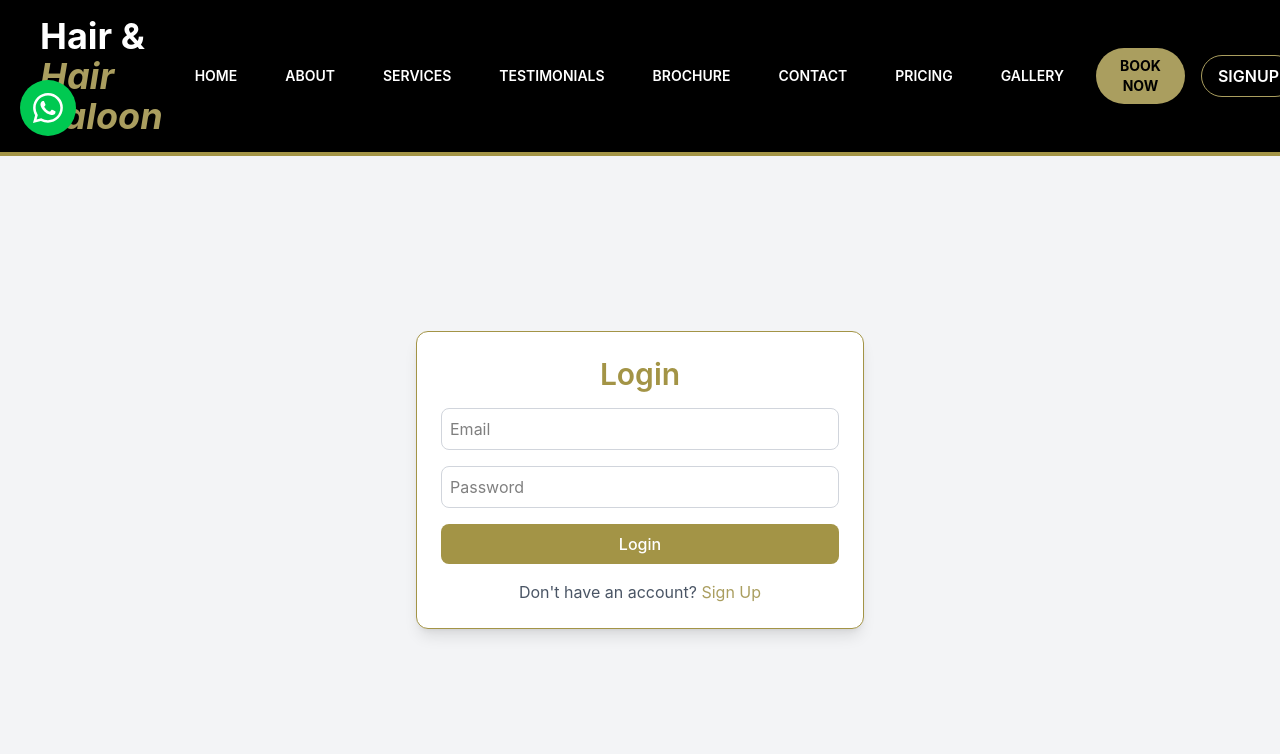
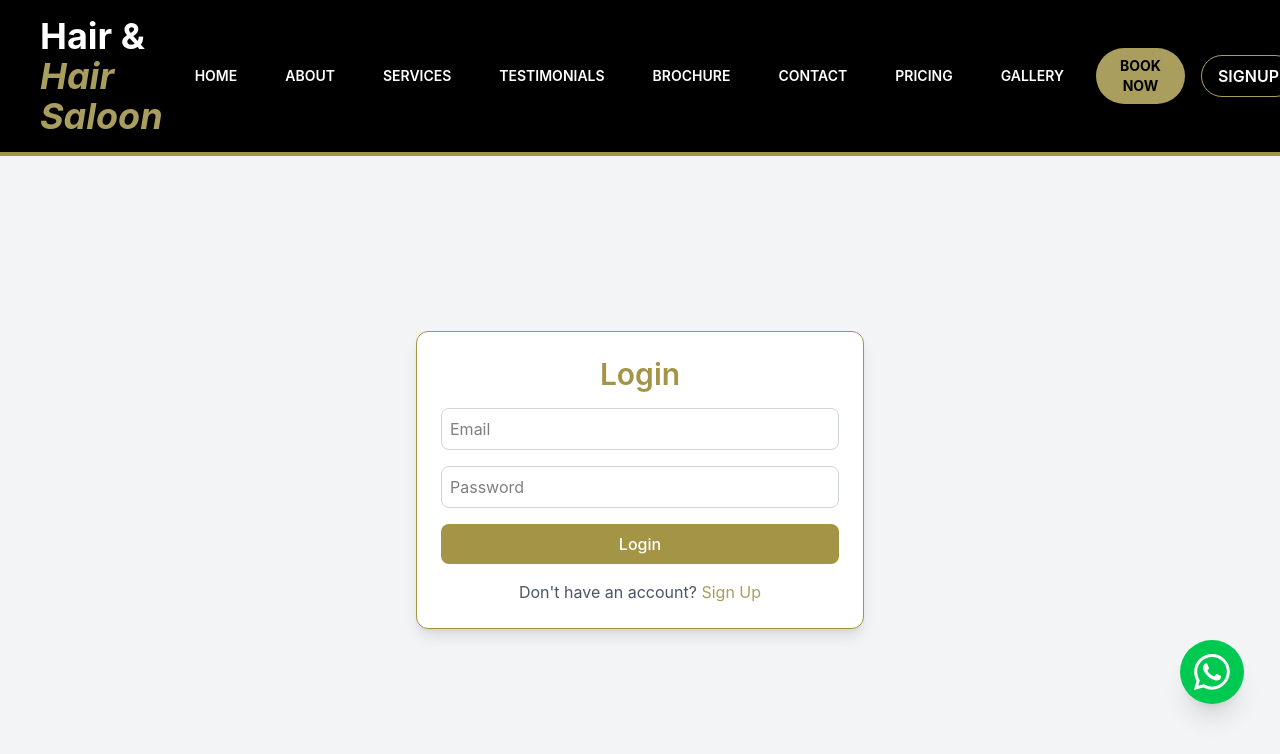
Before and after one commit to furqan934/hair-salon-app, a React app in the folder frontend/: page /login in a window 1280 px wide. Shown: the top 754 px of the page. Built offline with nearby package versions, Linux system fonts and the light colour scheme; the HTML template or start-up script is replaced by a standard one.

Commit message:
changes in wasapp componene

```diff
--- a/frontend/src/components/WhatsAppButton.jsx
+++ b/frontend/src/components/WhatsAppButton.jsx
@@ -1,10 +1,27 @@
-import React, { useState } from "react";
-import { BsWhatsapp } from "react-icons/bs"; // WhatsApp icon
+import React, { useState, useEffect } from "react";
+import { BsWhatsapp } from "react-icons/bs";
 
 const WhatsAppButton = () => {
-  const [position, setPosition] = useState({ x: 20, y: 80 });
+  // Start slightly above bottom-right
+  const [position, setPosition] = useState({
+    x: window.innerWidth - 100,  // 100px from left
+    y: window.innerHeight - 160, // 160px from top (slightly up)
+  });
+
   const [isDragging, setIsDragging] = useState(false);
   const [offset, setOffset] = useState({ x: 0, y: 0 });
+
+  // Keep the button within viewport on window resize
+  useEffect(() => {
+    const handleResize = () => {
+      setPosition((prev) => ({
+        x: Math.min(prev.x, window.innerWidth - 80),
+        y: Math.min(prev.y, window.innerHeight - 80),
+      }));
+    };
+    window.addEventListener("resize", handleResize);
+    return () => window.removeEventListener("resize", handleResize);
+  }, []);
 
   const handleMouseDown = (e) => {
     setIsDragging(true);
@@ -28,17 +45,20 @@ const WhatsAppButton = () => {
 
   return (
     <div
-      className="fixed z-50 cursor-pointer w-14 h-14 rounded-full bg-green-500 flex items-center justify-center shadow-lg hover:scale-110 transition-transform duration-200"
+      className="fixed z-50 cursor-pointer w-16 h-16 rounded-full bg-green-500 flex items-center justify-center shadow-xl hover:scale-110 transition-transform duration-200"
       onMouseDown={handleMouseDown}
       onMouseMove={handleMouseMove}
       onMouseUp={handleMouseUp}
-      style={{ left: `${position.x}px`, top: `${position.y}px` }}
+      style={{
+        left: `${position.x}px`,
+        top: `${position.y}px`,
+      }}
     >
       <a
         href="https://wa.me/923407174761"
         target="_blank"
         rel="noopener noreferrer"
-        className="text-white text-3xl"
+        className="text-white text-4xl"
       >
         <BsWhatsapp />
       </a>
```
Also changed, not shown: 1 other file (tests, documents, lock files or other folders).
